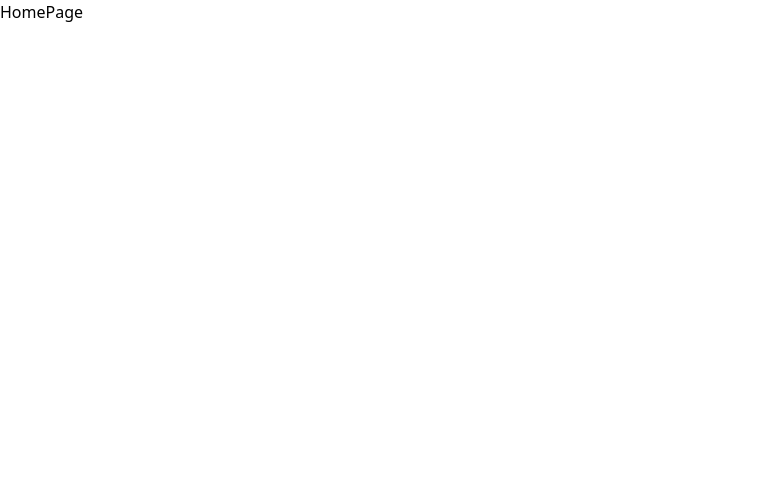
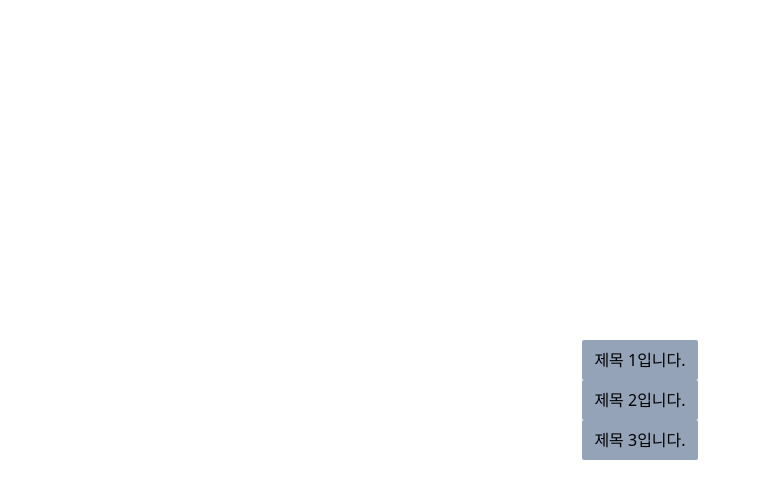
Before and after one commit to hyeon9782/user-interface-elements, a React (Vite) app: page / in a window 1280 px wide. Shown: the top 498 px of the page, without its empty margins (0-760 px from the left). Built offline with nearby package versions, Linux system fonts and the light colour scheme.

Commit message:
feat: Accordion 컴포넌트 구현

```diff
--- a/src/components/Accordion.tsx
+++ b/src/components/Accordion.tsx
@@ -1,5 +1,26 @@
-const Accordion = () => {
-  return <div>Accordion</div>;
+import { ReactNode, useState } from "react";
+
+type AccordionProps = {
+  title: string;
+  children: ReactNode;
+};
+const Accordion = ({ title, children }: AccordionProps) => {
+  const [isOpen, setIsOpen] = useState(false);
+  const toggleAccordion = () => {
+    setIsOpen(!isOpen);
+  };
+  return (
+    <div>
+      <div
+        onClick={toggleAccordion}
+        style={{ cursor: "pointer" }}
+        className="bg-slate-400 rounded-sm px-3 py-2"
+      >
+        <h2>{title}</h2>
+      </div>
+      {isOpen && <div>{children}</div>}
+    </div>
+  );
 };
 
 export default Accordion;
--- a/src/pages/HomePage.tsx
+++ b/src/pages/HomePage.tsx
@@ -1,5 +1,18 @@
+import Accordion from "../components/Accordion";
+
 const HomePage = () => {
-  return <div>HomePage</div>;
+  const list = ["제목 1입니다.", "제목 2입니다.", "제목 3입니다."];
+  return (
+    <main className="flex justify-center items-center h-full">
+      <div className="">
+        {list.map((item, index) => (
+          <Accordion title={item} key={index}>
+            <div>{item} 내용이다</div>
+          </Accordion>
+        ))}
+      </div>
+    </main>
+  );
 };
 
 export default HomePage;
```
